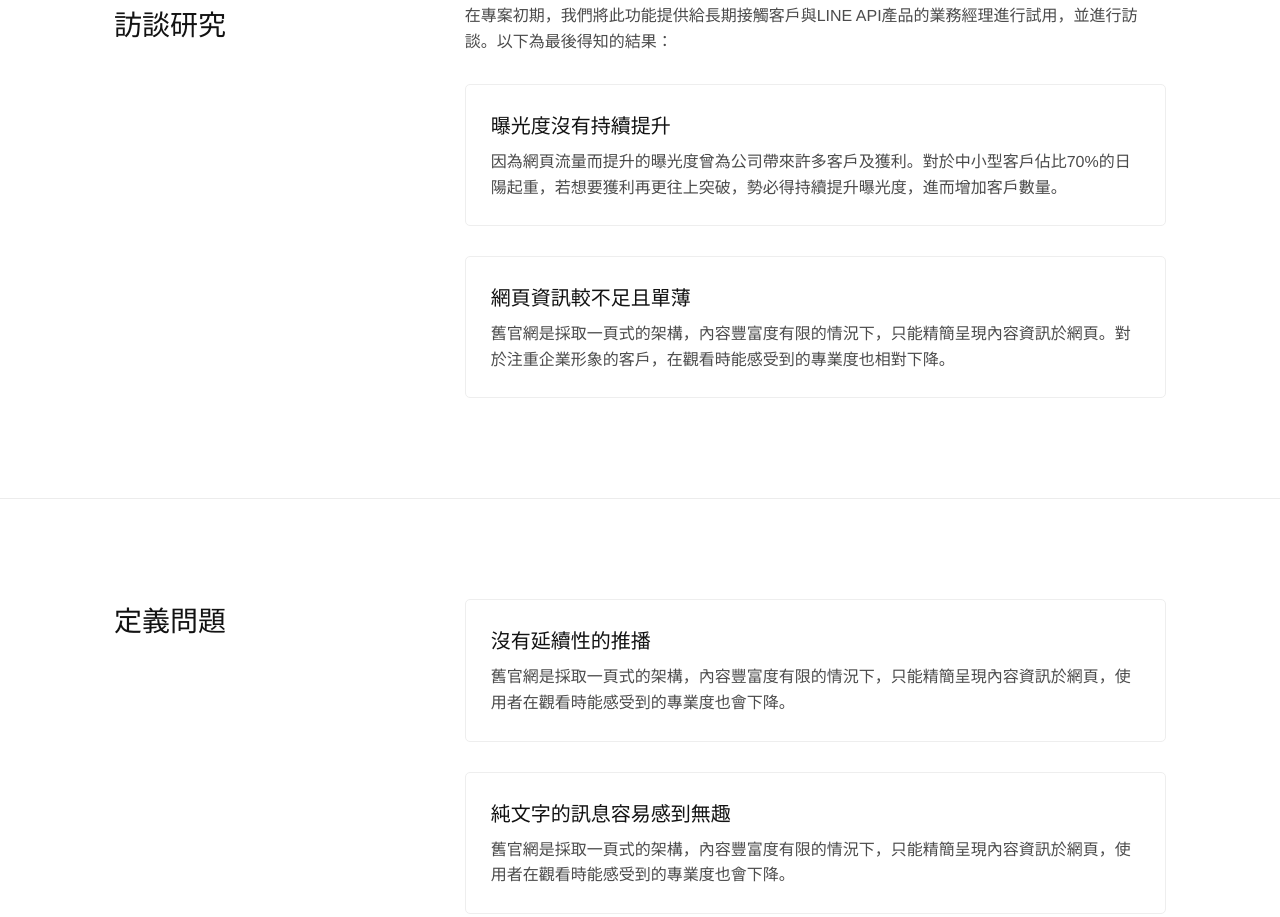
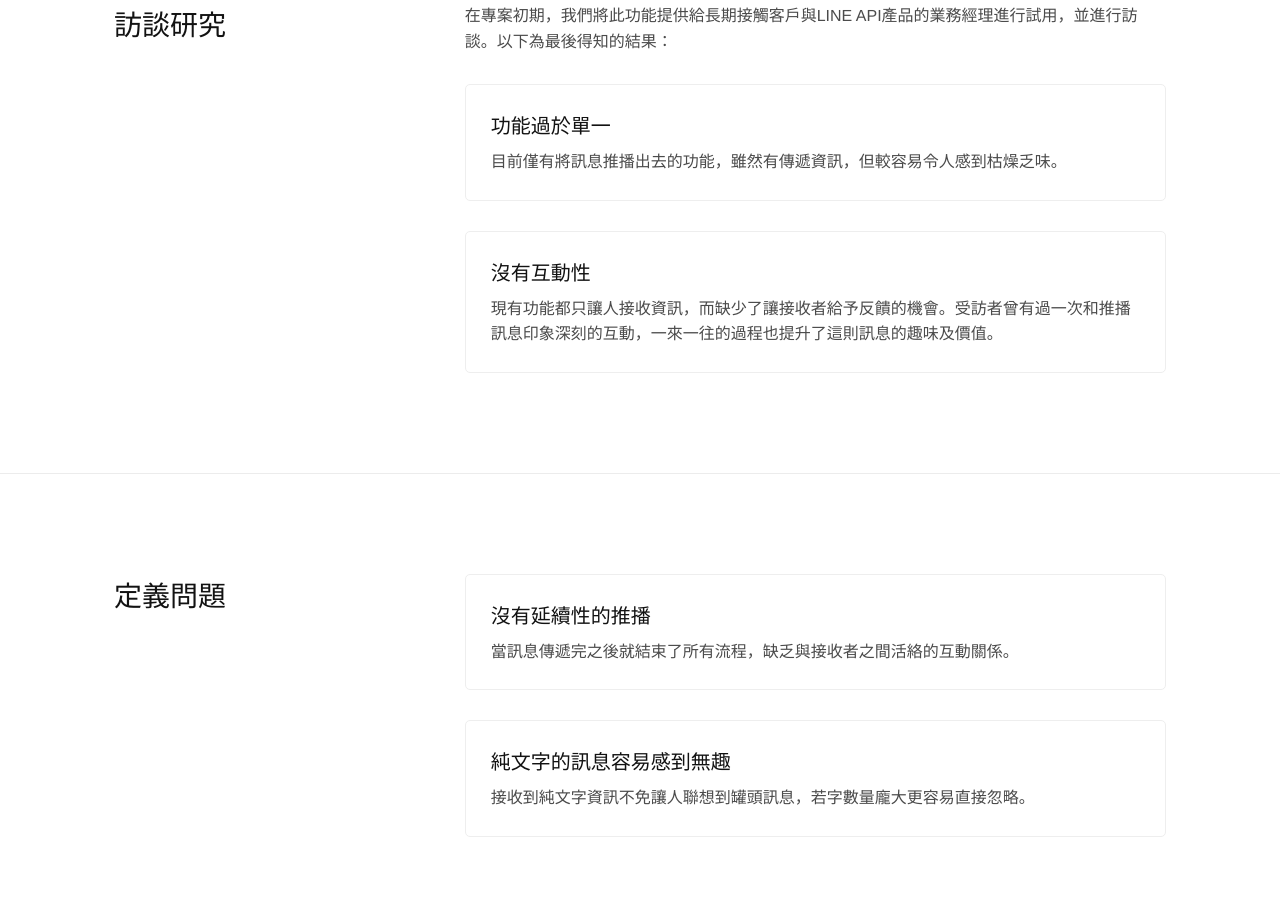
Before and after one commit to Janyu427/Portfolio, a plain HTML site: page lineApi.html in a window 1280 px wide. Shown: the part 2260-3177 px from the top of the page. Drawn offline with Linux system fonts and the light colour scheme.

Commit message:
Update lineApi.html

```diff
--- a/lineApi.html
+++ b/lineApi.html
@@ -149,15 +149,15 @@
                         在專案初期，我們將此功能提供給長期接觸客戶與LINE API產品的業務經理進行試用，並進行訪談。以下為最後得知的結果：
                     </p>
                     <div class="list">
-                        <h3 class="subtitle">曝光度沒有持續提升</h3>
+                        <h3 class="subtitle">功能過於單一</h3>
                         <p class="text">
-                            因為網頁流量而提升的曝光度曾為公司帶來許多客戶及獲利。對於中小型客戶佔比70%的日陽起重，若想要獲利再更往上突破，勢必得持續提升曝光度，進而增加客戶數量。
+                            目前僅有將訊息推播出去的功能，雖然有傳遞資訊，但較容易令人感到枯燥乏味。
                         </p>
                     </div>
                     <div class="list">
-                        <h3 class="subtitle">網頁資訊較不足且單薄</h3>
+                        <h3 class="subtitle">沒有互動性</h3>
                         <p class="text">
-                            舊官網是採取一頁式的架構，內容豐富度有限的情況下，只能精簡呈現內容資訊於網頁。對於注重企業形象的客戶，在觀看時能感受到的專業度也相對下降。
+                            現有功能都只讓人接收資訊，而缺少了讓接收者給予反饋的機會。受訪者曾有過一次和推播訊息印象深刻的互動，一來一往的過程也提升了這則訊息的趣味及價值。
                         </p>
                     </div>
                 </div>
@@ -170,13 +170,13 @@
                     <div class="list">
                         <h3 class="subtitle">沒有延續性的推播</h3>
                         <p class="text">
-                            舊官網是採取一頁式的架構，內容豐富度有限的情況下，只能精簡呈現內容資訊於網頁，使用者在觀看時能感受到的專業度也會下降。
+                            當訊息傳遞完之後就結束了所有流程，缺乏與接收者之間活絡的互動關係。
                         </p>
                     </div>
                     <div class="list">
                         <h3 class="subtitle">純文字的訊息容易感到無趣</h3>
                         <p class="text">
-                            舊官網是採取一頁式的架構，內容豐富度有限的情況下，只能精簡呈現內容資訊於網頁，使用者在觀看時能感受到的專業度也會下降。
+                            接收到純文字資訊不免讓人聯想到罐頭訊息，若字數量龐大更容易直接忽略。
                         </p>
                     </div>
                 </div>
```
